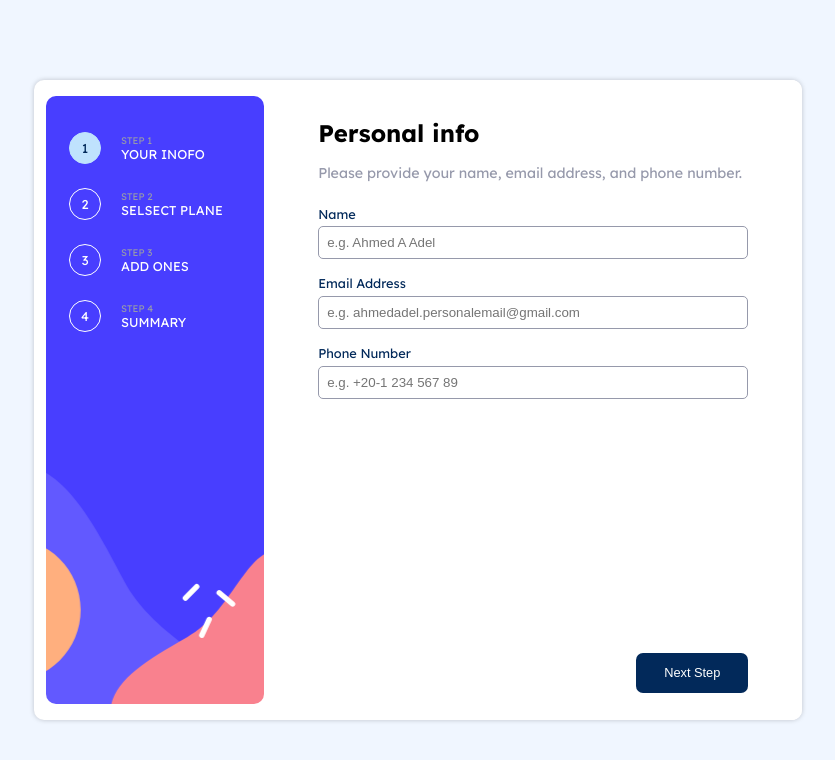
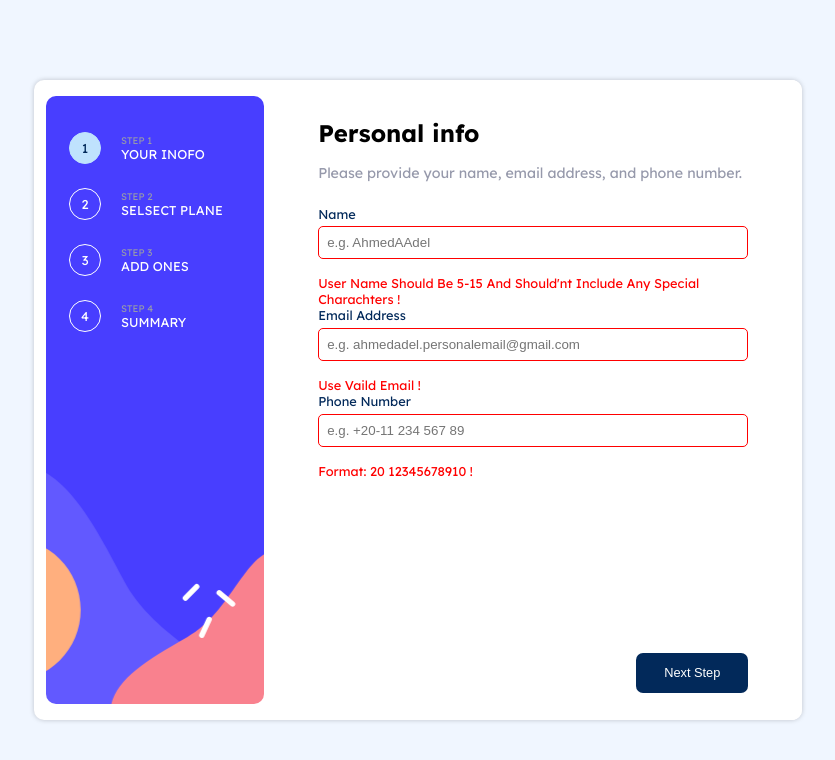
Before and after one commit to Ahmed-A-Adel/multi-step-form, a React (Create React App) app: page / in a window 1280 px wide. Both pictures are taken after a click on the button "Next Step". Shown: the top 760 px of the page, without its empty margins (222-1057 px from the left). Built offline with nearby package versions, Linux system fonts and the light colour scheme.

Commit message:
added initial form validation to step-1

```diff
--- a/src/components/Reducer.jsx
+++ b/src/components/Reducer.jsx
@@ -5,9 +5,10 @@ function Reducer(state, action) {
       action.event.preventDefault();
       const currentStep =
         state.step === "/" ? "/step-2" : `/step-${+state.step.slice(-1) + 1}`;
-      return Validatoer(action.state.userInfo)
-        ? { ...action.state, step: currentStep }
-        : { ...state };
+      const vaildData = Validatoer(action.state.userInfo);
+      return vaildData
+        ? { ...state, errorMessage: vaildData }
+        : { ...action.state, step: currentStep, errorMessage: vaildData };
     }
     case "BACK": {
       action.event.preventDefault();
@@ -22,6 +23,9 @@ function Reducer(state, action) {
 
       return { ...state, step: "/step-2" };
     }
+    case "SET-NEXT-STEP": {
+      return { ...action.state };
+    }
   }
 }
 export default Reducer;
--- a/src/components/StepsProvider.jsx
+++ b/src/components/StepsProvider.jsx
@@ -5,6 +5,8 @@ export const stepsContext = createContext();
 export default function StepsProvider({ children }) {
   const initialValue = {
     step: "/",
+    nextStep: false,
+    errorMessage: [],
     userInfo: {
       name: "",
       email: "",
--- a/src/components/formInput/FormInput.jsx
+++ b/src/components/formInput/FormInput.jsx
@@ -1,17 +1,41 @@
-import React from "react";
+import React, { useEffect, useState } from "react";
+import "./FormInput.scss";
+function FormInput({ input, formValues, handleChange, dispatch, state }) {
+  const { errorMessage } = state;
+  const [foucsed, setFoucsed] = useState(false);
 
-function FormInput({ input, formValues, handleChange }) {
+  //   _____________________________________________________
+  useEffect(() => {
+    const isFoucsed =
+      errorMessage.length > 0
+        ? errorMessage.some((err) => err === input.name)
+        : false;
+    setFoucsed(isFoucsed);
+  }, [errorMessage]);
+  function handleFoucsed() {
+    dispatch({
+      type: "SET-NEXT-STEP",
+      state: { ...state },
+    });
+    setFoucsed(true);
+  }
   return (
     <div>
       <label htmlFor={input.name}>{input.label}</label>
       <input
+        className="form-input_input"
         id={input.name}
         name={input.name}
         type={input.type}
         value={formValues[input.name]}
         onChange={handleChange}
         placeholder={input.placeholder}
+        required={input.required}
+        pattern={input.pattern}
+        foucsed={foucsed.toString()}
+        onBlur={handleFoucsed}
       />
+      <span className="form-input_error">{foucsed && input.error} !</span>
     </div>
   );
 }
--- a/src/components/helpers/Validatoer.js
+++ b/src/components/helpers/Validatoer.js
@@ -1,10 +1,15 @@
 export default function Validatoer(data) {
-  // if (Object.values(data).every((value) => value === "")) {
-  //   return false;
-  // }
-  if (Object.values(data).some((value) => value === "")) {
+  const dataArray = Object.entries(data);
+  if (dataArray.every((value) => value[1] === "")) {
+    // console.log(Object.keys(data));
+    return Object.keys(data);
+  } else if (dataArray.some((value) => value[1] === "")) {
+    const emptyInputs = dataArray
+      .filter((input) => input[1] === "")
+      .map((input) => input[0]);
+    // console.log(emptyInputs);
+    return emptyInputs;
+  } else {
     return false;
-  } else {
-    return true;
   }
 }
--- a/src/components/step-1/Step1.jsx
+++ b/src/components/step-1/Step1.jsx
@@ -15,26 +15,36 @@ function Step1() {
     {
       name: "name",
       label: "Name",
-      placeholder: "e.g. Ahmed A Adel",
+      required: true,
+      pattern: "^[A-Za-z0-9]{5,15}$",
+      placeholder: "e.g. AhmedAAdel",
       type: "text",
+      error:
+        "user name should be 5-15 and should'nt include any special charachters",
     },
     {
       name: "email",
       label: "Email Address",
+      required: true,
       placeholder: "e.g. ahmedadel.personalemail@gmail.com",
       type: "email",
+      error: "use vaild email",
     },
     {
       name: "phone",
       label: "Phone Number",
-      placeholder: "e.g. +20-1 234 567 89",
-      type: "text",
+      required: true,
+      placeholder: "e.g. +20-11 234 567 89",
+      type: "tel",
+      pattern: "[0-9]{2} [0-9]{10}",
+      error: "Format: 20 12345678910",
     },
   ];
   const { dispatch, state } = useContext(stepsContext);
   // __________ Functions ________________________________
   const handleChange = (e) =>
     setFormValues({ ...formValues, [e.target.name]: e.target.value });
+  // -----------------------------------------------------
 
   // __________ Functions ________________________________
   return (
@@ -52,6 +62,8 @@ function Step1() {
             handleChange={handleChange}
             formValues={formValues}
             key={input.name}
+            dispatch={dispatch}
+            state={state}
           />
         ))}
       </form>
```
